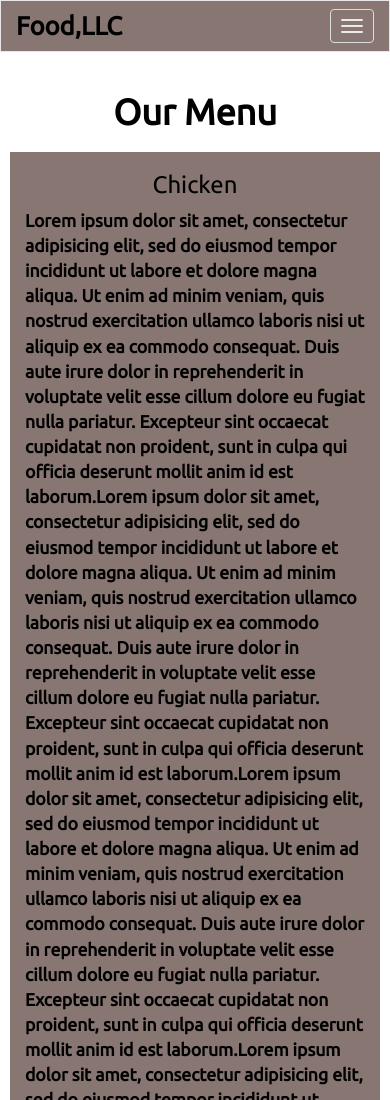
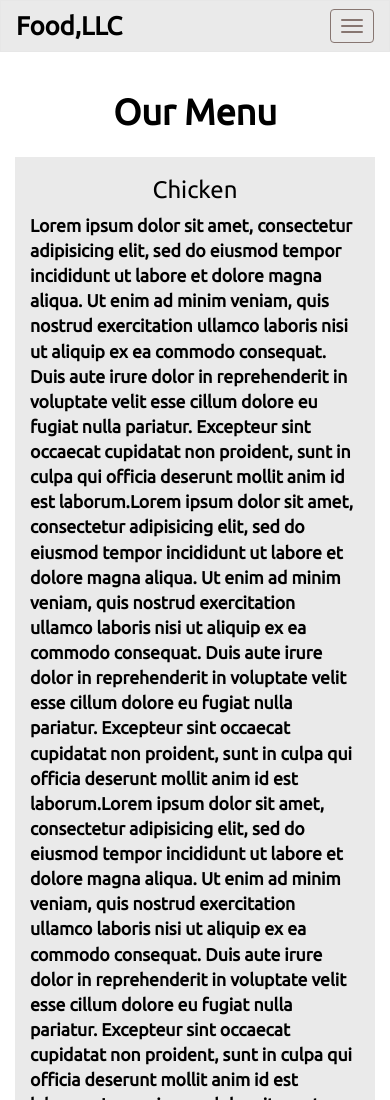
Before and after one commit to nnt296/coursera-tst, a plain HTML site: page mod3-solu/index.html in a window 390 px wide. Shown: the top 1100 px of the page. Drawn offline with nearby package versions, Linux system fonts and the light colour scheme.

Commit message:
excercise coding no.2

```diff
--- a/mod3-solu/css/styles.css
+++ b/mod3-solu/css/styles.css
@@ -1,4 +1,3 @@
-
 body {
 	font-family: 'Ubuntu', sans-serif;
 	color: black;
@@ -8,13 +7,10 @@ body {
 }
 /* HEADER */
 div.container-fluid {
-	background-color: #877671;
+	background-color: #EAEAEA;
 }
-.navbar-header {
-	background-color: #877671;
-}
+
 div #navbar-collapse-id {
-	border: 2px solid #877671;
 	background-color: #EAEAEA;
 }
 h1 {
@@ -32,18 +28,24 @@ a.navbar-brand {
 	color: black;
 }
 .navbar-toogle, .navbar-default .navbar-toggle .icon-bar{
-	background-color: #EAEAEA;
+	background-color: #877671;
+}
+.navbar-default .navbar-toggle {
+	border-color: #877671;
 }
 /* END HEADER */
 
 /* MAIN CONTENT */
 section{
-	background-color: #877671;
+	background-color: #EAEAEA;
 	font-size: 1.1em;
 }
 @media (max-width: 767px){
 	.col-xs-12 {
 		width: auto;
-		margin: 10px;
+		margin: 15px;
+	}
+	div #navbar-collapse-id {
+		border: 2px solid #877671;
 	}
 }
```
